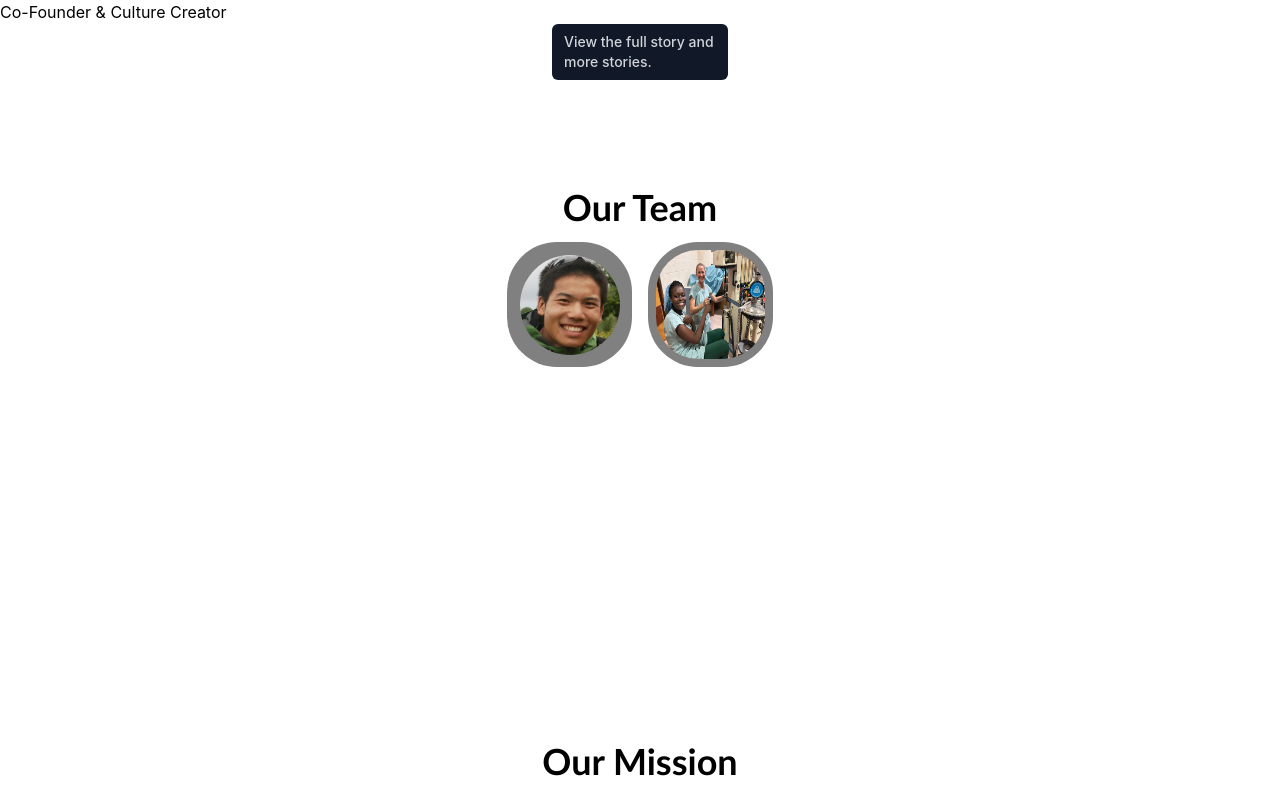
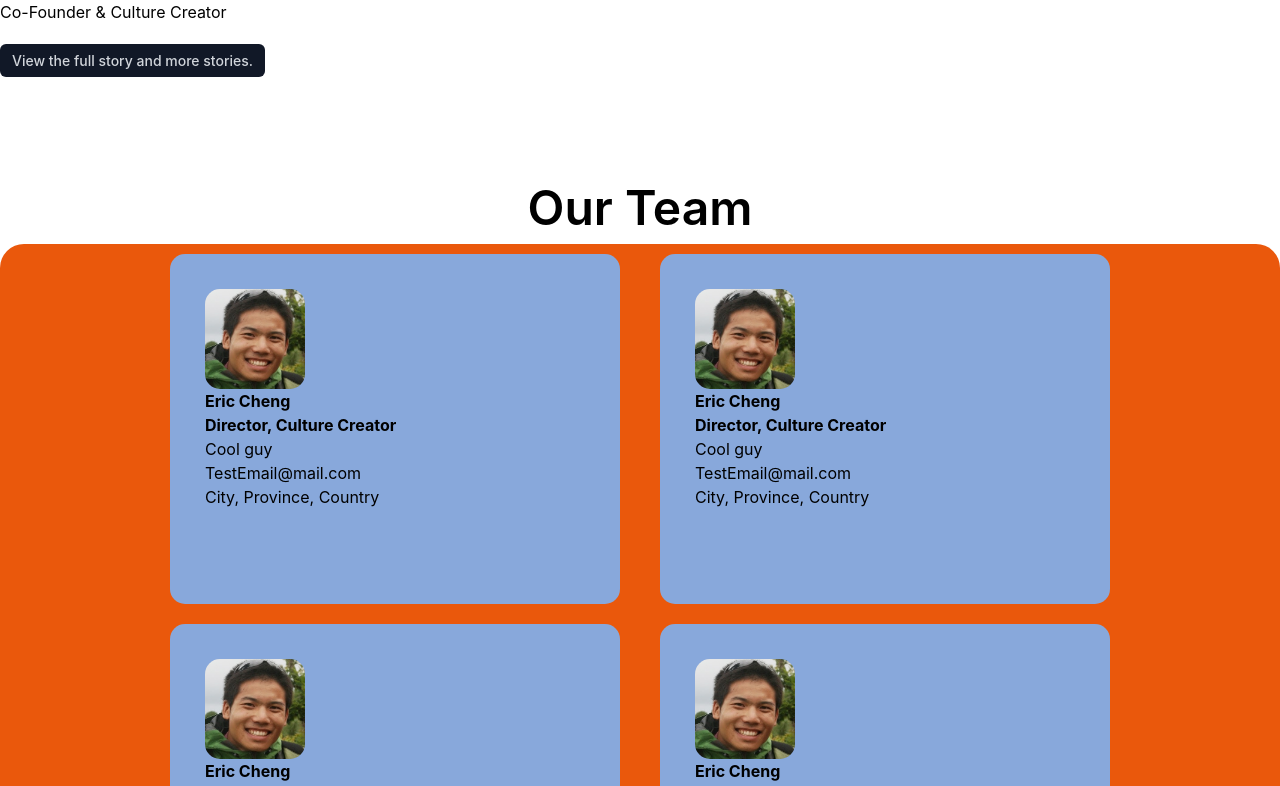
Before and after one commit to AlexanderChao14/RTWB-Website, a React (Create React App) app: page /AboutUs in a window 1280 px wide. Shown: the part 1207-1993 px from the top of the page. Built offline with nearby package versions, Linux system fonts and the light colour scheme.

Commit message:
Worked on Our Story, Baisc Our Team template, and created a test page for testing components

```diff
--- a/src/App.js
+++ b/src/App.js
@@ -12,6 +12,7 @@ import HealthEducationPartner from './components/pages/HealthEducationPartner'
 import Board from './components/pages/Board'
 import ProfessionalTeams from './components/pages/ProfessionalTeams'
 import News from './components/pages/News'
+import TestPage from './components/pages/TestPage'
 
 function App() {
   return (
@@ -26,6 +27,7 @@ function App() {
               <Route path="/Board" element={<Board/>}/>
               <Route path="/Teams" element={<ProfessionalTeams/>}/>
               <Route path="/News" element={<News/>}/>
+              <Route path="/TestPage" element={<TestPage/>}/>
               <Route index element={<Home/>}/>
             </Route>
           </Routes>
--- /dev/null
+++ b/src/components/MemberInfoCard.js
@@ -0,0 +1,45 @@
+import React from "react";
+
+
+const defaultStyle = {
+    display: "flex",
+    flexDirection: "column",
+    justifyContent: "flex-start",
+    height: "350px",
+    width: "450px",
+    borderRadius: "15px",
+    backgroundColor: "#88a8db",
+    padding: "35px 35px",
+    margin: "10px 20px",
+}
+
+const pictureStyle ={
+    width: "100px",
+    height: "100px",
+    borderRadius: "15px",
+}
+
+// const container = {
+//   width: "100%",
+//   margin: "10px 20px",
+
+// }
+
+const MemberInfoCard = ({name, title, desc, location, email, pic}) => {
+  return (
+    <React.Fragment>
+      {/* <div style={container}> */}
+          <div style={defaultStyle} >
+                <img src={pic} style={pictureStyle} alt={name}></img>
+                <text className="font-bold">{name}</text>
+                <text className="font-bold">{title}</text>
+                <p>{desc}</p>
+                <p>{email}</p>
+                <p>{location}</p>
+            </div>
+          {/* </div> */}
+    </React.Fragment>
+  )
+}
+
+export default MemberInfoCard
--- a/src/components/pages/AboutUs.js
+++ b/src/components/pages/AboutUs.js
@@ -1,8 +1,9 @@
 import React from 'react'
-import {CardHeading, PageHeading, AboutUsHeading, AboutUsSection, StyledHeading} from '../styled/StyledHeading'
+import {CardHeading, PageHeading, AboutUsHeading, AboutUsSection, SectionHeading} from '../styled/StyledHeading'
 import { TextMedium } from '../styled/TextStyles';
 import { AnimatePresence, motion } from 'framer-motion';
 import { useState } from "react";
+import MemberInfoCard from "../MemberInfoCard"
 
 
 const AboutUs = () => {
@@ -91,46 +92,37 @@ const AboutUs = () => {
                     Eric Cheng
                     <br/>
                     Co-Founder & Culture Creator
+                    <br/>
+                    <br/>
+                    <a key={"More Stories"} className="max-w-44 place-self-center bg-gray-900 text-white: text-gray-300 hover:bg-gray-700 hover:text-white, rounded-md px-3 py-2 text-sm font-medium" href='https://drive.google.com/drive/u/0/folders/0B1xpscMQ_Xb1MmpOUWZFcmNYbmc?resourcekey=0-1n64kJUJ8ciOgCW127AN9g'>
+                        View the full story and more stories.
+                    </a>
                 </text>
-                <a key={"More Stories"} className="max-w-44 place-self-center bg-gray-900 text-white: text-gray-300 hover:bg-gray-700 hover:text-white, rounded-md px-3 py-2 text-sm font-medium" href='https://drive.google.com/drive/u/0/folders/0B1xpscMQ_Xb1MmpOUWZFcmNYbmc?resourcekey=0-1n64kJUJ8ciOgCW127AN9g'>
-                    View the full story and more stories.
-                </a>
             </AboutUsSection>
-            <section>
-                <div className='flex flex-col items-center'>
 
-                    <CardHeading>Our Team</CardHeading>
-                    <div className='container-flexbox'>
-                        <AnimatePresence>
-                            <motion.div layout animate={isOpenEric ? "open": "closed"} initial={{borderRadius:50}} data-isOpen={isOpenEric} onClick={() => setIsOpenEric(!isOpenEric)} className='team-member-card' >
-                                <motion.img layout className='team-member-pic' data-isOpen={isOpenEric} src="images/eric-cheng.jpg"></motion.img>
-                                <motion.h2 layout className="justify-self-start items-start relative" variants={{open:{
-                                    contentVisibility:'visible',
-                                    transition: {
-                                        clipPath: "inset(0% 0% 0% 0% round 10px)",
-                                        type: "spring",
-                                        bounce: 0,
-                                        duration: 0.7,
+            <section className='container-flexbox justify-start'>
+                <div className='mx-auto max-w-screen-2xl'>
 
-                                      }
-                                },
-                                closed:{
-                                    contentVisibility:'hidden',
-                                    clipPath: "inset(10% 50% 90% 50% round 10px)",
-                                    transition: {
-                                        type: "spring",
-                                        bounce: 0,
-                                        duration: 0.3
-                                      }
-                                }
-                                }}>Eric Cheng</motion.h2>
-                            </motion.div>
-                            <motion.img layout initial={{borderRadius:50}} data-isOpen={isOpen} onClick={() => setIsOpen(!isOpen)} className='team-member-card' src="images/get-involved-photo.jpg">
-                            </motion.img>
-                        </AnimatePresence>
+                    <SectionHeading className="font-semibold flex self-center justify-center">Our Team</SectionHeading>
+
+
+                    <div className='flex w-full rounded-3xl items-center justify-center max-w-screen-2xl bg-orange-600 flex-wrap'>
+                        <MemberInfoCard name="Eric Cheng" title="Director, Culture Creator" desc="Cool guy" email="TestEmail@mail.com" location="City, Province, Country" pic="images/eric-cheng.jpg"/>
+                        <MemberInfoCard name="Eric Cheng" title="Director, Culture Creator" desc="Cool guy" email="TestEmail@mail.com" location="City, Province, Country" pic="images/eric-cheng.jpg"/>
+                        <MemberInfoCard name="Eric Cheng" title="Director, Culture Creator" desc="Cool guy" email="TestEmail@mail.com" location="City, Province, Country" pic="images/eric-cheng.jpg"/>
+
+                        <MemberInfoCard name="Eric Cheng" title="Director, Culture Creator" desc="Cool guy" email="TestEmail@mail.com" location="City, Province, Country" pic="images/eric-cheng.jpg"/>
+                        <MemberInfoCard name="Eric Cheng" title="Director, Culture Creator" desc="Cool guy" email="TestEmail@mail.com" location="City, Province, Country" pic="images/eric-cheng.jpg"/>
+                        <MemberInfoCard name="Eric Cheng" title="Director, Culture Creator" desc="Cool guy" email="TestEmail@mail.com" location="City, Province, Country" pic="images/eric-cheng.jpg"/>
+
+                        <MemberInfoCard name="Eric Cheng" title="Director, Culture Creator" desc="Cool guy" email="TestEmail@mail.com" location="City, Province, Country" pic="images/eric-cheng.jpg"/>
+                        <MemberInfoCard name="Eric Cheng" title="Director, Culture Creator" desc="Cool guy" email="TestEmail@mail.com" location="City, Province, Country" pic="images/eric-cheng.jpg"/>
                     </div>
+
                 </div>
             </section>
+
+
             <section className='flex flex-col items-center'>
                 <CardHeading>Our Mission</CardHeading>
                 <TextMedium>Improve respiratory health through educational advancement of local healthcare providers worldwide.</TextMedium>
--- /dev/null
+++ b/src/components/pages/TestPage.js
@@ -0,0 +1,61 @@
+import React from 'react'
+import {CardHeading, PageHeading} from '../styled/StyledHeading'
+import { AnimatePresence, motion } from 'framer-motion';
+import { useState } from "react";
+
+
+const TestPage = () => {
+    const [isOpen, setIsOpen] = useState(false);
+    const [isOpenEric, setIsOpenEric] = useState(false);
+
+    return (
+        <React.Fragment>
+            <div className='flex justify-center mx-auto m-10 max-w-screen-2xl px-2 sm:px-6 lg:px-8 bg-blue-100'>
+                <PageHeading>
+                    Test Page
+                </PageHeading>
+            </div>
+
+
+            <section>
+                <div className='flex flex-col items-center'>
+
+                    <CardHeading>Test Animation</CardHeading>
+                    <div className='container-flexbox'>
+                        <AnimatePresence>
+                            <motion.div layout animate={isOpenEric ? "open": "closed"} initial={{borderRadius:50}} data-isOpen={isOpenEric} onClick={() => setIsOpenEric(!isOpenEric)} className='team-member-card' >
+                                <motion.img layout className='team-member-pic' data-isOpen={isOpenEric} src="images/eric-cheng.jpg"></motion.img>
+                                <motion.h2 layout className="justify-self-start items-start relative" variants={{open:{
+                                    contentVisibility:'visible',
+                                    transition: {
+                                        clipPath: "inset(0% 0% 0% 0% round 10px)",
+                                        type: "spring",
+                                        bounce: 0,
+                                        duration: 0.7,
+
+                                      }
+                                },
+                                closed:{
+                                    contentVisibility:'hidden',
+                                    clipPath: "inset(10% 50% 90% 50% round 10px)",
+                                    transition: {
+                                        type: "spring",
+                                        bounce: 0,
+                                        duration: 0.3
+                                      }
+                                }
+                                }}>Eric Cheng</motion.h2>
+                            </motion.div>
+                            <motion.img layout initial={{borderRadius:50}} data-isOpen={isOpen} onClick={() => setIsOpen(!isOpen)} className='team-member-card' src="images/get-involved-photo.jpg">
+                            </motion.img>
+                        </AnimatePresence>
+                    </div>
+                </div>
+            </section>
+
+
+        </React.Fragment>
+    )
+}
+
+export default TestPage;
```
